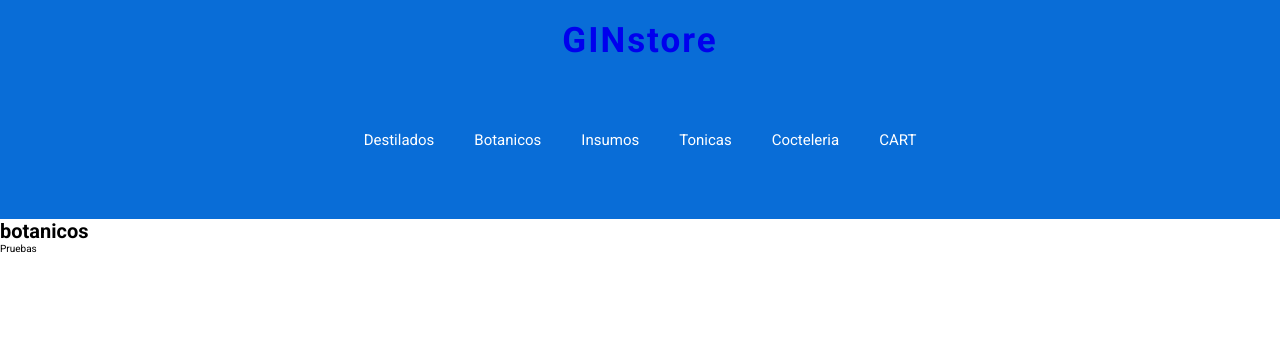
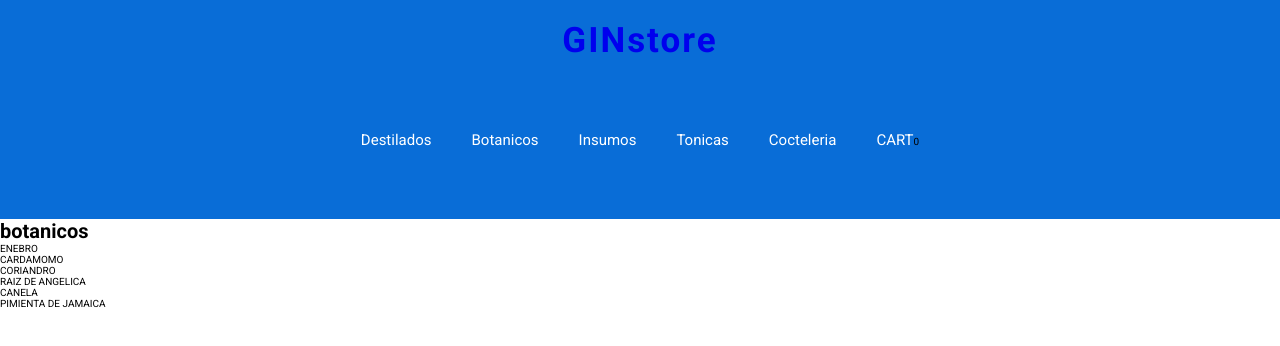
Before and after one commit to santiagovega87/RJ, a React (Create React App) app: page /category/botanicos in a window 1280 px wide. Shown: the top 346 px of the page. Built offline with nearby package versions, Linux system fonts and the light colour scheme.

Commit message:
Context incluido

```diff
--- a/src/App.jsx
+++ b/src/App.jsx
@@ -1,7 +1,4 @@
-import {useState, useEffect} from 'react'
-
-
-
+import {useState} from 'react'
 import './reset.css';
 import Nav from './components/global/Nav/Nav'
 import Modal from './components/global/Modal/Modal'
@@ -12,6 +9,7 @@ import Error404 from './components/global/Error404/Error404'
 import Category from './components/Category/index';
 import Cart from './components/Cart/index'
 import Checkout from './components/Checkout/index'
+import {Store} from './store'
 
 
 function App() {
@@ -39,7 +37,13 @@ function App() {
   //   }
   // }
 
+  const [data, setData] = useState({
+    items: [],
+    cantidad: 0
+  })
+
   return (
+    <Store.Provider value={[data, setData]}>
       <BrowserRouter>
         <Nav />
         <Switch>
@@ -65,9 +69,6 @@ function App() {
 
 
 
-
-
-
       {/* <ProductCard>{nombre}</ProductCard> */}
       {/* <button onClick={() => setNombre('Santiago')}>Cambiar el Nombre</button> */}
       {/* <input type="text" value={nombre} onChange={ActName}/>
@@ -78,6 +79,7 @@ function App() {
       </Modal> */}
       {/* <FeatureProducts/> */}
       </BrowserRouter>
+    </Store.Provider>
   );
 }
 
--- a/src/Productos.js
+++ b/src/Productos.js
@@ -203,10 +203,12 @@ const products = [
     },
     {
         id: 25,
-        titulo: 'JCOCTELERA',
+        titulo: 'JIGGER',
         precio: 140,
         descripcion: 'Neque porro quisquam est qui dolorem ipsum quia dolor sit amet, consectetur, adipisci velit...',
         img: '',
         category: 'cocteleria',
     },
 ]
+
+export default products
--- a/src/components/Cart/index.jsx
+++ b/src/components/Cart/index.jsx
@@ -1,6 +1,28 @@
+import {useContext} from 'react'
+import products from '../../Productos'
+import {Store} from '../../store/index'
+
+
 const Cart = () => {
+
+    const [data, setData] = useContext(Store)
+
+    const handleClickClear = () => {
+        setData({
+            cantidad: 0,
+            items: [],
+        })
+    }
+
     return (
-        <h1>ESTAMOS DENTRO DEL CARRITO--- solo falta llenarlo</h1>
+        <div>
+            <h1>ESTAMOS DENTRO DEL CARRITO--- solo falta llenarlo</h1>
+            {
+                data.items.map(item => <h1>{item.titulo}</h1>)
+            }
+
+            <button onClick={handleClickClear}>LIMPIAR CARRITO</button>
+        </div>
     )
 }
 
--- a/src/components/Category/ProductsList/ProductsList.jsx
+++ b/src/components/Category/ProductsList/ProductsList.jsx
@@ -0,0 +1,29 @@
+import ProductCard from '../../global/ProductCard/ProductCard'
+import {useEffect, useState} from 'react'
+
+const productList = ({products}) => {
+
+
+    return(
+        <section className="products">
+            <div>
+                <ul>
+                    {
+                        products.map(item =>
+                        <li key={item.id}>
+                            <p>{item.titulo}</p>
+                            <ProductCard
+                            id={item.data.id}
+                            titulo={item.data.titulo}
+                            precio={item.data.precio}
+                            />
+                        </li>
+                        )
+                    }
+                </ul>
+            </div>
+        </section>
+    )
+}
+
+export default productList
--- a/src/components/Category/index.jsx
+++ b/src/components/Category/index.jsx
@@ -1,20 +1,37 @@
 import {useParams} from 'react-router-dom'
-import {useEffect} from 'react'
-import {productos} from '../../Productos'
+import {useEffect, useState} from 'react'
+import products from '../../Productos'
+import productList from '../Category/ProductsList/ProductsList'
+
 
 const Category = () => {
-    let {name} = useParams()
+    const {name} = useParams()
+    const [prods, setProds] = useState([])
 
-    useEffect(() => {
+    // useEffect(() => {
+    //     console.log(name)
+    // }, [name])
 
-        console.log(name)
+    useEffect(()=>{
+        if(name) {
+            setProds(products.filter(prod => prod.category === name))
+            console.log(prods)
+        }
     }, [name])
 
 
     return (
         <>
             <h1>{name}</h1>
-            <p>Pruebas</p>
+            {/* <p>Pruebas</p> */}
+            {
+                prods.map(item =>
+                    <p>
+                        {item.titulo}
+                    </p>)
+            }
+
+            <productList products={prods}/>
         </>
     )
 }
--- a/src/components/Details/Detail.jsx
+++ b/src/components/Details/Detail.jsx
@@ -1,11 +1,22 @@
-import {useState} from 'react'
+import {useState, useContext} from 'react'
 import {Link, NavLink} from 'react-router-dom'
+import {Store} from '../../store/index'
 
 
 const ProductDetail = ({item}) => {
+
+    const [data, setData] = useContext(Store)
+
     const handleClickAdd = (e) => {
-        console.log(e)
-        alert('Producto agregado al carrito')
+        // console.log(e)
+
+        setData({
+            ...data,
+            cantidad: data.cantidad + qty,
+            items: [...data.items, item],
+        })
+        alert(`Producto agregado al carrito ${qty}`)
+        console.log(data)
     }
 
     const[qty, setearQty] = useState(1);
--- a/src/components/global/Nav/Nav.jsx
+++ b/src/components/global/Nav/Nav.jsx
@@ -2,6 +2,7 @@ import './Nav.css';
 import '../navitem/Navitem'
 import Navitem from '../navitem/Navitem';
 import {Link} from 'react-router-dom'
+import NavCart from '../NavCart/NavCart'
 
 function Nav({titulo, action}) {
 
@@ -26,11 +27,13 @@ function Nav({titulo, action}) {
             texto: 'Cocteleria',
             ruta: '/category/cocteleria',
         },
-        {
-            texto: 'CART',
-            ruta: '/category/cart',
-        },
+        // {
+        //     texto: 'CART',
+        //     ruta: '/category/cart',
+        // },
     ]
+
+
 
     return(
         <header>
@@ -41,6 +44,7 @@ function Nav({titulo, action}) {
                         {
                             menuItems.map((seccion, index) => <Navitem key={index} text={seccion.texto} url={seccion.ruta}/>)
                         }
+                        <li><NavCart action={action} url='/category/cart'/></li>
                         {/* <Navitem text='Destilados' url='https://www.google.com'/>
                         <Navitem text='Botanicos' url='https://www.google.com'/>
                         <Navitem text='Insumos' url='https://www.google.com'/>
--- /dev/null
+++ b/src/components/global/NavCart/NavCart.jsx
@@ -0,0 +1,23 @@
+import {NavLink} from 'react-router-dom'
+import {Store} from './../../../store'
+import {useContext} from 'react'
+
+const NavCart = ({action, url}) =>{
+    // const [data] = useContext(Store)
+
+    // console.log(data)
+
+    const [data, setData] = useContext(Store)
+
+    console.log(data)
+
+    return(
+        <div className="navCart" onClick={action}>
+            <NavLink to={url} activeClassName='active'>CART</NavLink>
+            <span>{data.cantidad}</span>
+        </div>
+
+    )
+}
+
+export default NavCart
--- a/src/components/global/ProductCard/ProductCard.jsx
+++ b/src/components/global/ProductCard/ProductCard.jsx
@@ -1,6 +1,6 @@
 import './ProductCard.css'
 import {useState} from 'react'
-import {Link, NavLink} from 'react-router-dom'
+import {Link} from 'react-router-dom'
 
 const ProductCard = ({titulo, precio, id}) => {
     const[qty, setearQty] = useState(1);
@@ -28,7 +28,7 @@ const ProductCard = ({titulo, precio, id}) => {
             <p>{precio}</p>
             <div className="qty">
                 <button
-                    disabled={qty == 1 ? 'disable' : null}
+                    disabled={qty === 1 ? 'disable' : null}
                     onClick={clickResta}
                 >-</button>
                 <input type="number" value={qty} readOnly/>
--- /dev/null
+++ b/src/store/index.js
@@ -0,0 +1,3 @@
+import {createContext} from 'react'
+
+export const Store = createContext()
```
Also changed, not shown: 1 other file (tests, documents, lock files or other folders). Lines whose indentation alone changed are shown as unchanged.
